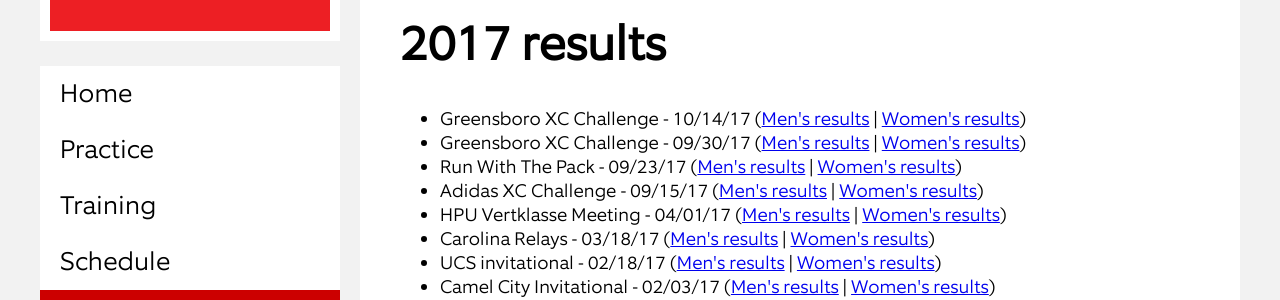
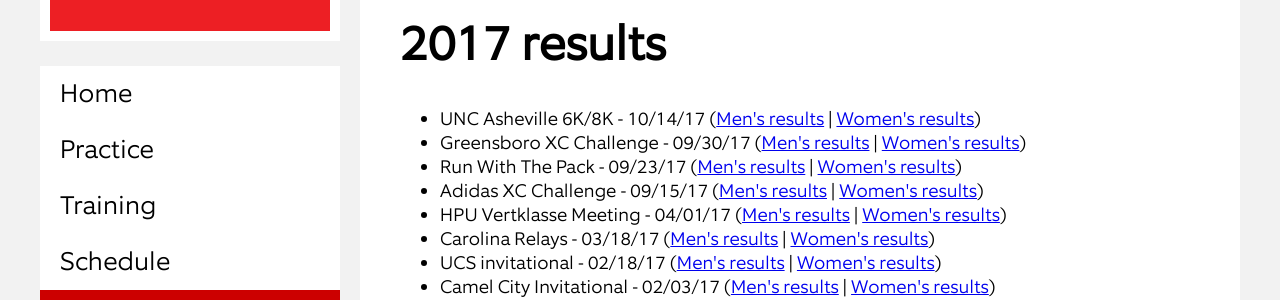
Before and after one commit to ncsuclubrunning/ncsuclubrunning.github.io, a Jekyll site: the page built from race-results/index.html, in a window 1280 px wide. Shown: the part 437-737 px from the top of the page. Built offline with Jekyll 4.4.1, drawn with Linux system fonts in a browser that asks for light colours.

Commit message:
Fix duplicate race results name

```diff
--- a/_data/race_results.yml
+++ b/_data/race_results.yml
@@ -13,7 +13,7 @@
 #  female_results_url: "!SITE_URL!/race-results/results/YYYY/XXXX-XX-XX-women.pdf"
 #  date: YYYY-MM-DD
 
-- name: "Greensboro XC Challenge"
+- name: "UNC Asheville 6K/8K"
   male_results_url: "!SITE_URL!/race-results/results/2017/2017-10-14-UNCA-6k-8k-men.pdf"
   female_results_url: "!SITE_URL!/race-results/results/2017/2017-10-14-UNCA-6k-8k-women.pdf"
   date: 2017-10-14
```
